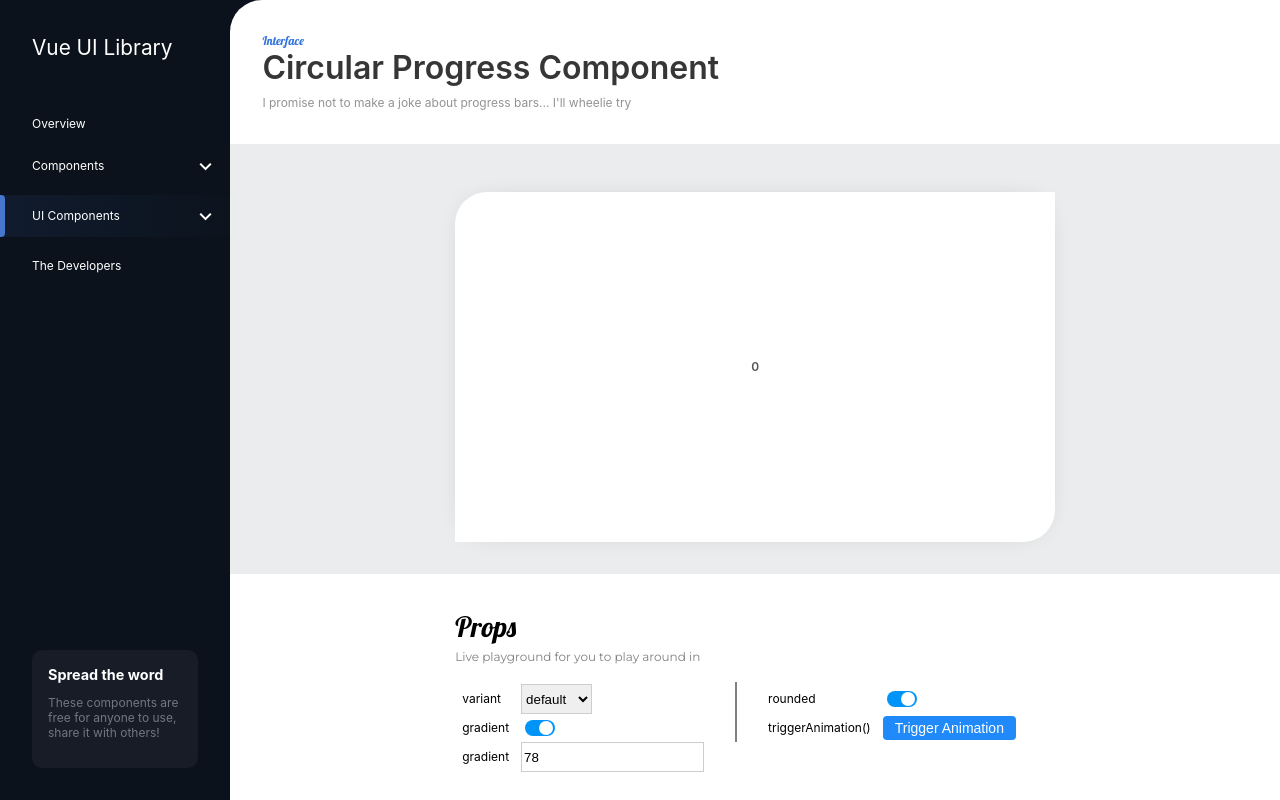
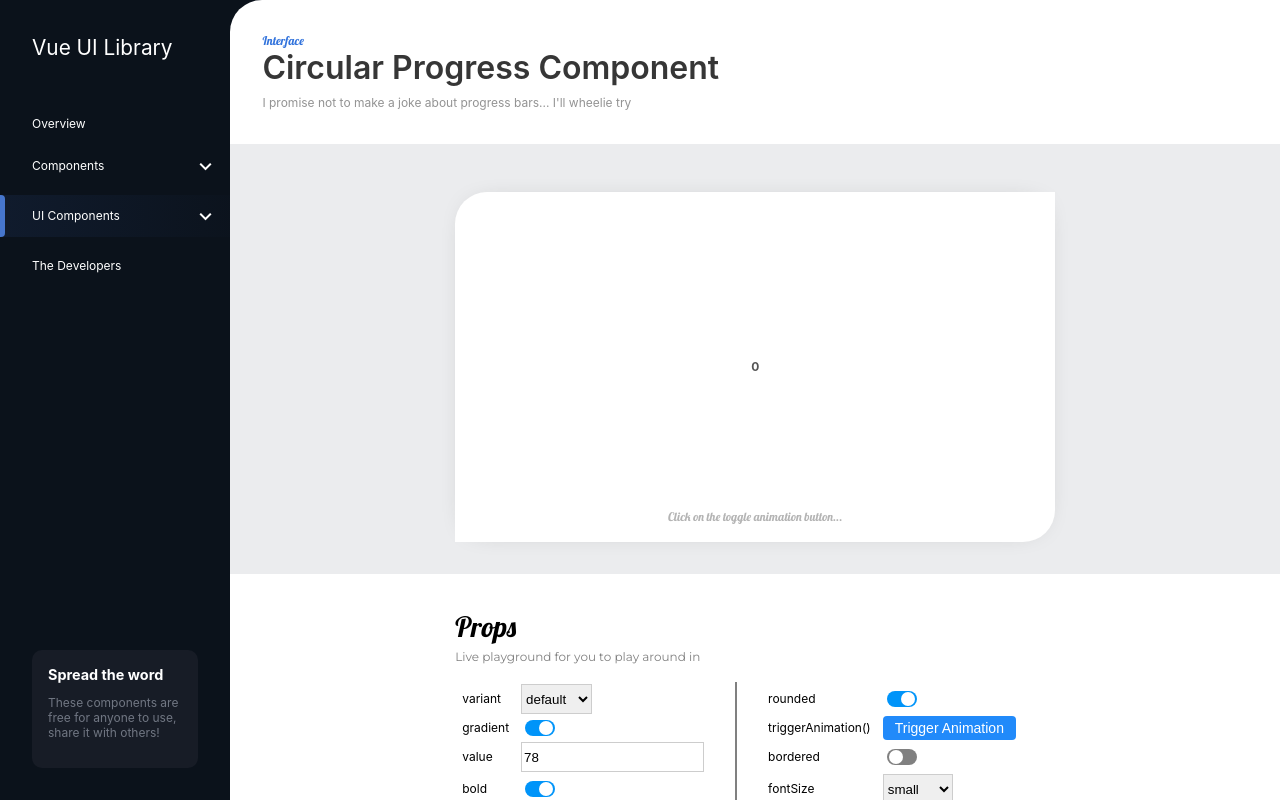
Before and after one commit to MCBarnard/Vue-UI, a Vue app: page /#/ui-components/circular-progress in a window 1280 px wide. Built offline with nearby package versions, Linux system fonts and the light colour scheme.

Commit message:
Add customisation to circular progress

```diff
--- a/src/components/ShowcaseComponent.vue
+++ b/src/components/ShowcaseComponent.vue
@@ -3,6 +3,9 @@
     <div class="showcase__top">
       <div :class="['showcase__top__center', { wide: wideItems }]">
         <slot name="component"></slot>
+      </div>
+      <div class="contextual">
+        <slot name="contextual"></slot>
       </div>
     </div>
     <div class="showcase__bottom">
@@ -57,6 +60,16 @@ export default {
     border-radius: 2rem 0 2rem;
     box-shadow: 0px 0px 30px -20px #828282;
     padding: 0 2rem;
+    position: relative;
+
+    .contextual {
+      position: absolute;
+      bottom: 1rem;
+      left: 50%;
+      transform: translateX(-50%);
+      color: #b4b4b4;
+      font-family: "Lobster", cursive;
+    }
 
     &__center {
       display: flex;
--- a/src/components/Vue-UI/CircularProgressComponent.vue
+++ b/src/components/Vue-UI/CircularProgressComponent.vue
@@ -1,8 +1,11 @@
 <template>
-  <div class="skill" :style="`--total-skill: ${computedPercentage}`">
+  <div
+    :class="['skill', { bordered }]"
+    :style="`--total-skill: ${computedPercentage}`"
+  >
     <div class="outer">
       <div class="inner">
-        <div id="number">{{ counter }}</div>
+        <div id="number" :class="[{ bold }, size]">{{ counter }}</div>
       </div>
     </div>
     <svg
@@ -39,6 +42,9 @@ export default {
     width: String, // 160px
     height: String, // 160px
     value: Number, // 78
+    bordered: Boolean, // true / false
+    size: String, // small, medium, large
+    bold: Boolean, // true, false
   },
   computed: {
     computedPercentage() {
@@ -118,19 +124,23 @@ export default {
     },
   },
   watch: {
-    computedPercentage() {
+    value() {
       this.triggerAnimation();
     },
   },
 };
 </script>
 
-<style>
+<style scoped lang="scss">
 .skill {
   width: 160px;
   height: 160px;
   border-radius: 50%;
   position: relative;
+
+  &.bordered {
+    border: 1px solid #f1f1f1;
+  }
 }
 
 .outer {
@@ -152,8 +162,23 @@ export default {
 }
 
 #number {
-  font-weight: 600;
   color: #555;
+
+  &.bold {
+    font-weight: bold;
+  }
+
+  &.small {
+    font-size: 12px;
+  }
+
+  &.medium {
+    font-size: 16px;
+  }
+
+  &.large {
+    font-size: 20px;
+  }
 }
 
 circle {
--- a/src/views/Interface/CircularProgressPage.vue
+++ b/src/views/Interface/CircularProgressPage.vue
@@ -10,7 +10,15 @@
           :variant="variant"
           :value="computedProgressValue"
           ref="circulatProgress"
+          :bordered="computedBordered"
+          :bold="computedWeight"
+          :size="computedSize"
         />
+      </template>
+      <template v-slot:contextual>
+        <div :class="['context', { showContext }]">
+          Click on the toggle animation button...
+        </div>
       </template>
       <template v-slot:controls>
         <table class="props-table">
@@ -59,11 +67,43 @@
             </td>
           </tr>
           <tr>
-            <td>gradient</td>
+            <td>value</td>
             <td>
               <input-component
                 :value="computedProgressValue"
                 @change="progressValueChanged"
+                type="number"
+              />
+            </td>
+            <td class="divider"></td>
+            <td>bordered</td>
+            <td>
+              <toggle-component
+                size="small"
+                variant="info"
+                :state="computedBordered"
+                @toggle="borderedChanged"
+              />
+            </td>
+          </tr>
+          <tr>
+            <td>bold</td>
+            <td>
+              <toggle-component
+                size="small"
+                variant="info"
+                :state="computedWeight"
+                @toggle="weightChanged"
+              />
+            </td>
+            <td class="divider"></td>
+            <td>fontSize</td>
+            <td>
+              <select-component
+                :state="computedSize"
+                @selected="sizeChanged"
+                :data="sizeOptions"
+                defaults="default"
               />
             </td>
           </tr>
@@ -106,11 +146,17 @@ export default {
   },
   data() {
     return {
+      showContext: true,
       progressValue: 78,
+      size: "small",
+      bold: true,
       rounded: true,
       gradient: true,
+      bordered: false,
       variant: "",
       variantOptions: ["info", "success", "warning", "danger"],
+      sizeOptions: ["small", "medium", "large"],
+      weightOptions: ["normal", "bold"],
       code: CircularProgressComponentMarkdown.default,
       propHeadings: ["Prop", "Type", "Example", "Required", "Description"],
       propDetails: [
@@ -138,6 +184,7 @@ export default {
       }
     },
     triggerProgressAnimation() {
+      this.showContext = false;
       this.$refs.circulatProgress.triggerAnimation();
     },
     roundedChanged() {
@@ -146,8 +193,17 @@ export default {
     variantChanged(item) {
       this.variant = item;
     },
+    weightChanged() {
+      this.bold = !this.bold;
+    },
+    sizeChanged(item) {
+      this.size = item;
+    },
     gradientChanged() {
       this.gradient = !this.gradient;
+    },
+    borderedChanged() {
+      this.bordered = !this.bordered;
     },
   },
   computed: {
@@ -163,6 +219,15 @@ export default {
     computedGradient() {
       return this.gradient;
     },
+    computedBordered() {
+      return this.bordered;
+    },
+    computedWeight() {
+      return this.bold;
+    },
+    computedSize() {
+      return this.size;
+    },
   },
 };
 </script>
@@ -174,6 +239,16 @@ export default {
 
 .circular-progress-page {
   padding-top: 3rem;
+
+  .context {
+    transition: all 2s ease;
+    pointer-events: none;
+    opacity: 0;
+
+    &.showContext {
+      opacity: 1;
+    }
+  }
 
   .props-table {
     td {
```
